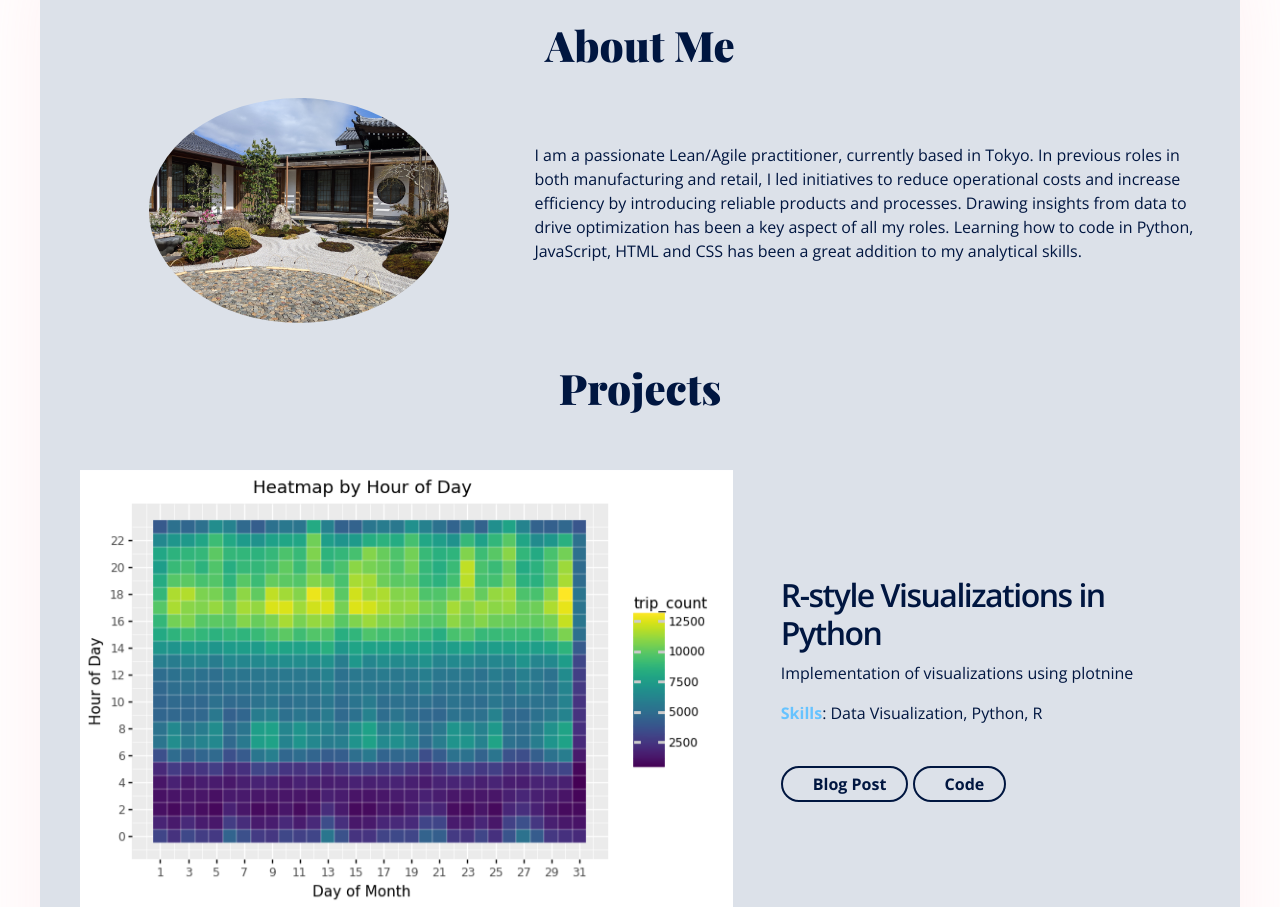
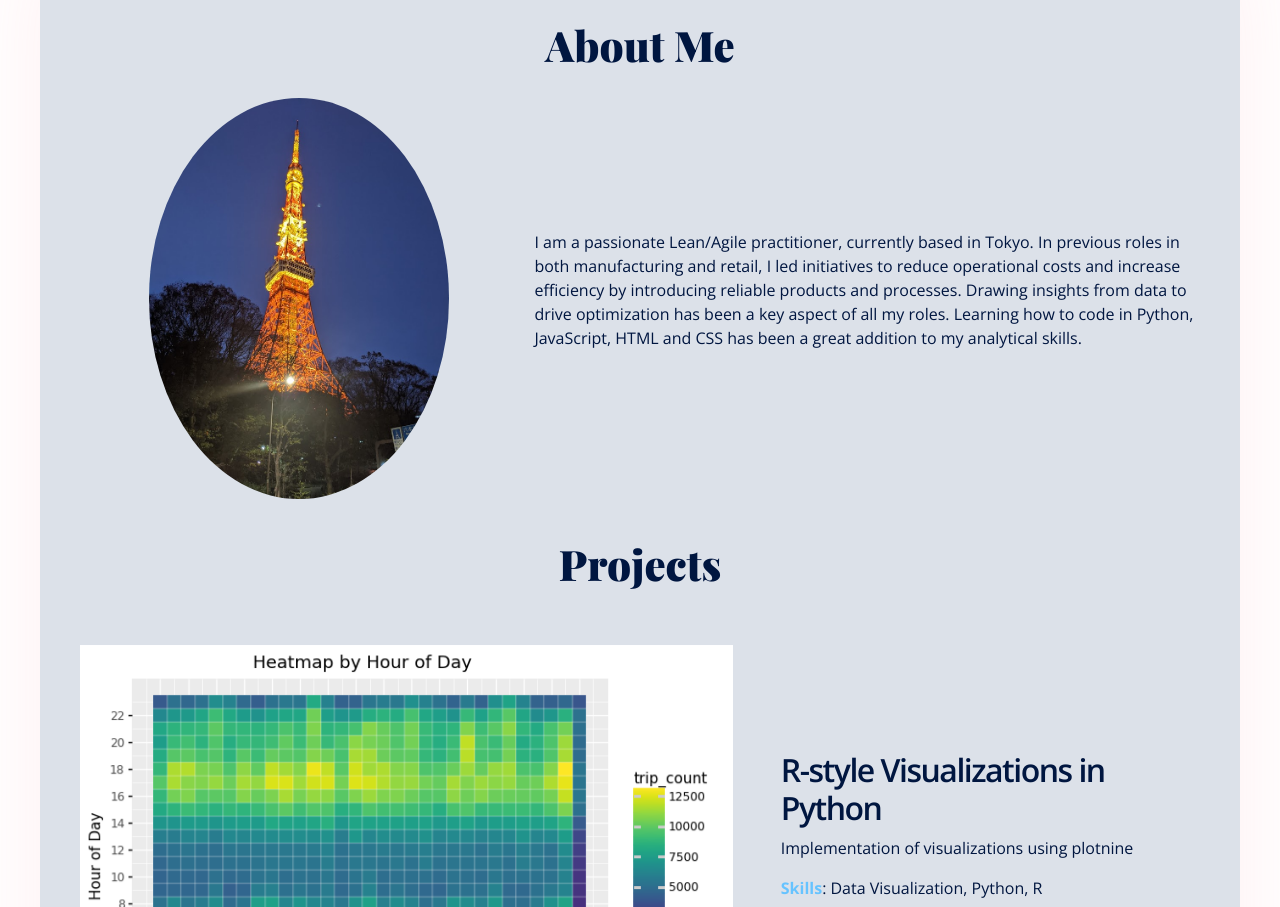
Before and after one commit to ngachago/portfolio-website, a Flask app: page / in a window 1280 px wide. Shown: the part 800-1707 px from the top of the page. Run offline with Flask 2, Linux system fonts and the light colour scheme; some libraries are stand-ins or nearby versions.

Commit message:
updated tokyo pic

```diff
--- a/templates/index.html
+++ b/templates/index.html
@@ -38,7 +38,7 @@
         <h2>About Me</h2>
         <div id='about' name='about' class="about-me-container">
           <div id="avatar">
-            <img src="static/img/kamakura.jpg" class="profile-img" alt="avatar">
+            <img src="static/img/tokyo_tower.jpg" class="profile-img" alt="avatar">
           </div>
           <div class="about-me">
             <p>I am a passionate Lean/Agile practitioner, currently based in Tokyo. In previous roles in both manufacturing
```
Also changed, not shown: static/img/tokyo_tower.jpg (added).
